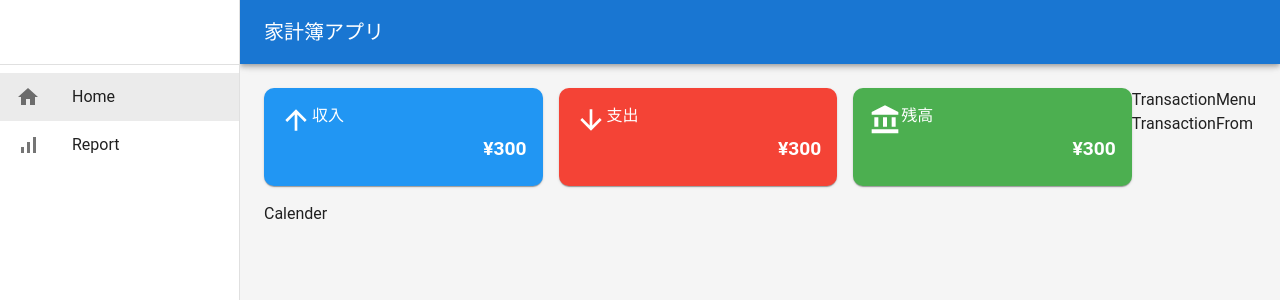
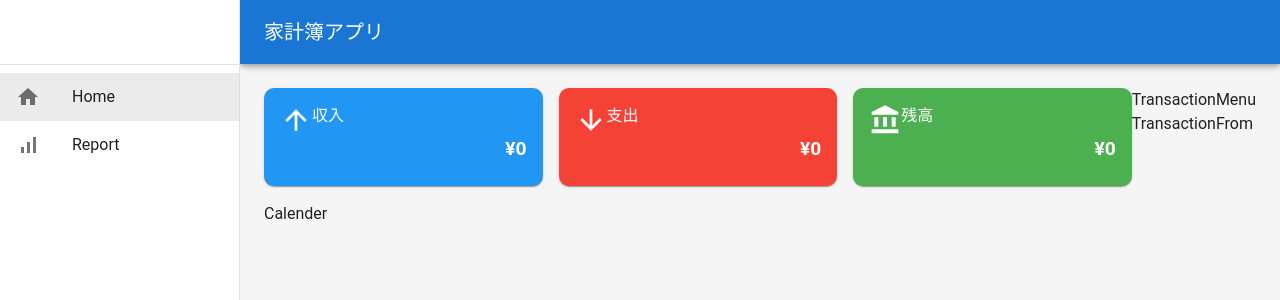
Before and after one commit to Rio25o/household-app, a React (Create React App) app: page / in a window 1280 px wide. Shown: the top 300 px of the page. Built offline with nearby package versions, Linux system fonts and the light colour scheme; no server answers; the database is empty; the HTML template or start-up script is replaced by a standard one.

Commit message:
記述:収支表示エリアでFirestoreから受け取ったデータを表示

```diff
--- a/src/components/MonthlySummary.tsx
+++ b/src/components/MonthlySummary.tsx
@@ -6,6 +6,7 @@
 import AccountBalanceIcon from "@mui/icons-material/AccountBalance";
 import { Padding } from "@mui/icons-material";
 import { Transaction } from "../types";
+import { financeCalculations } from "../utils/financeCalculations";
 
 interface MonthlySummaryProps {
   monthlyTransactions: Transaction[];
@@ -13,6 +14,8 @@
 
 const MonthlySummary = ({ monthlyTransactions }: MonthlySummaryProps) => {
   console.log(monthlyTransactions);
+  const { income, expense, balance } = financeCalculations(monthlyTransactions);
+
   return (
     <Grid container spacing={{ xs: 1, sm: 2 }} mb={2}>
       {/* 収入 */}
@@ -39,7 +42,7 @@
                 fontSize: { xs: ".8rem", sm: "1rem", md: "1.2rem" },
               }}
             >
-              ¥300
+              ¥{income}
             </Typography>
           </CardContent>
         </Card>
@@ -69,7 +72,7 @@
                 fontSize: { xs: ".8rem", sm: "1rem", md: "1.2rem" },
               }}
             >
-              ¥300
+              ¥{expense}
             </Typography>
           </CardContent>
         </Card>
@@ -99,7 +102,7 @@
                 fontSize: { xs: ".8rem", sm: "1rem", md: "1.2rem" },
               }}
             >
-              ¥300
+              ¥{balance}
             </Typography>
           </CardContent>
         </Card>
--- a/src/types/index.ts
+++ b/src/types/index.ts
@@ -16,3 +16,9 @@
   type: TransactionType;
   category: IncomeCategory | ExpenseCategory;
 }
+
+export interface Balance {
+  income: number;
+  expense: number;
+  balance: number;
+}
--- /dev/null
+++ b/src/utils/financeCalculations.ts
@@ -0,0 +1,18 @@
+/* eslint-disable eqeqeq */
+import { Balance, Transaction } from "../types";
+
+export function financeCalculations(transactions: Transaction[]): Balance {
+  return transactions.reduce(
+    (acc, transaction) => {
+      if (transaction.type == "income") {
+        acc.income += transaction.amount;
+      } else {
+        acc.expense += transaction.amount;
+      }
+
+      acc.balance = acc.income - acc.expense;
+      return acc;
+    },
+    { income: 0, expense: 0, balance: 0 }
+  );
+}
```
